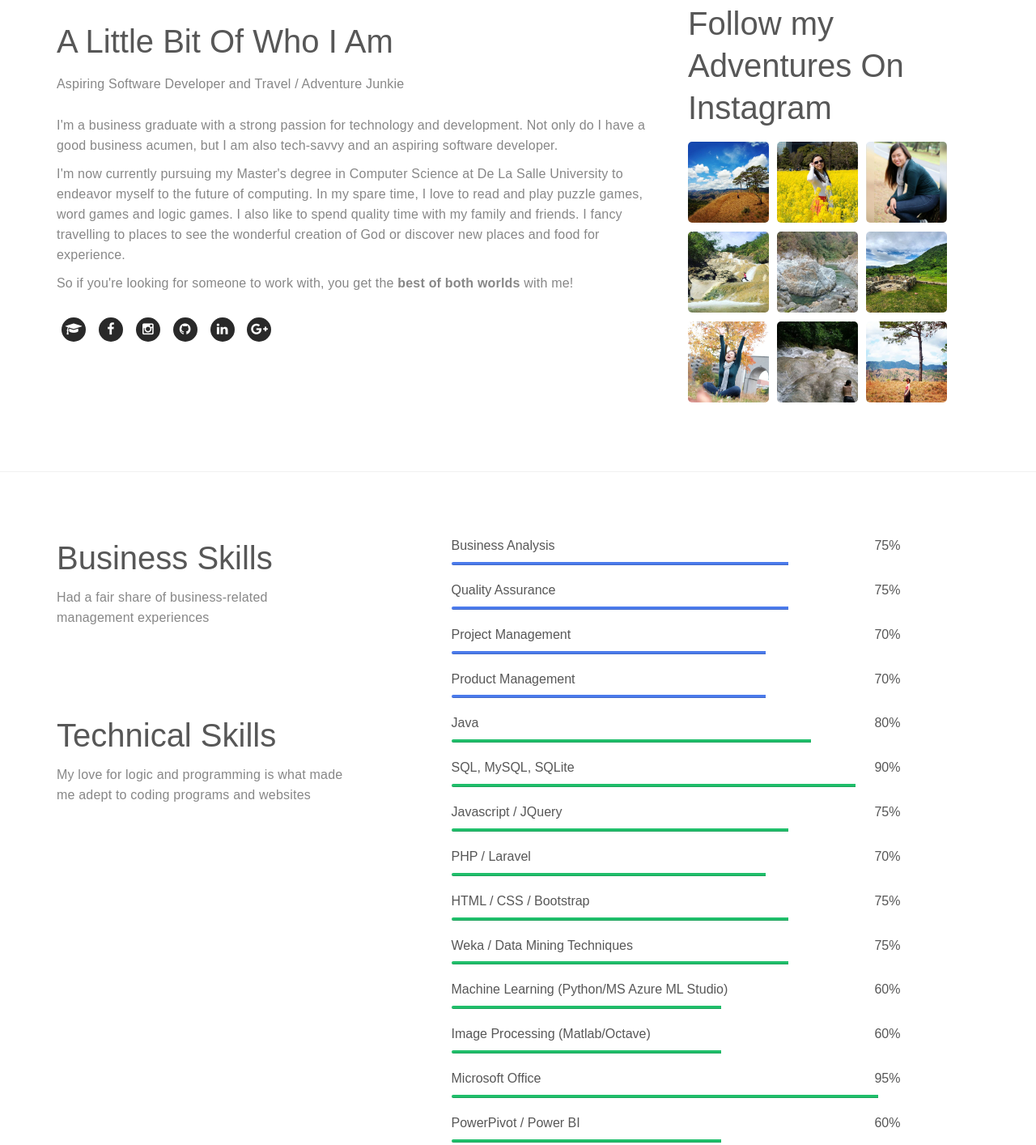
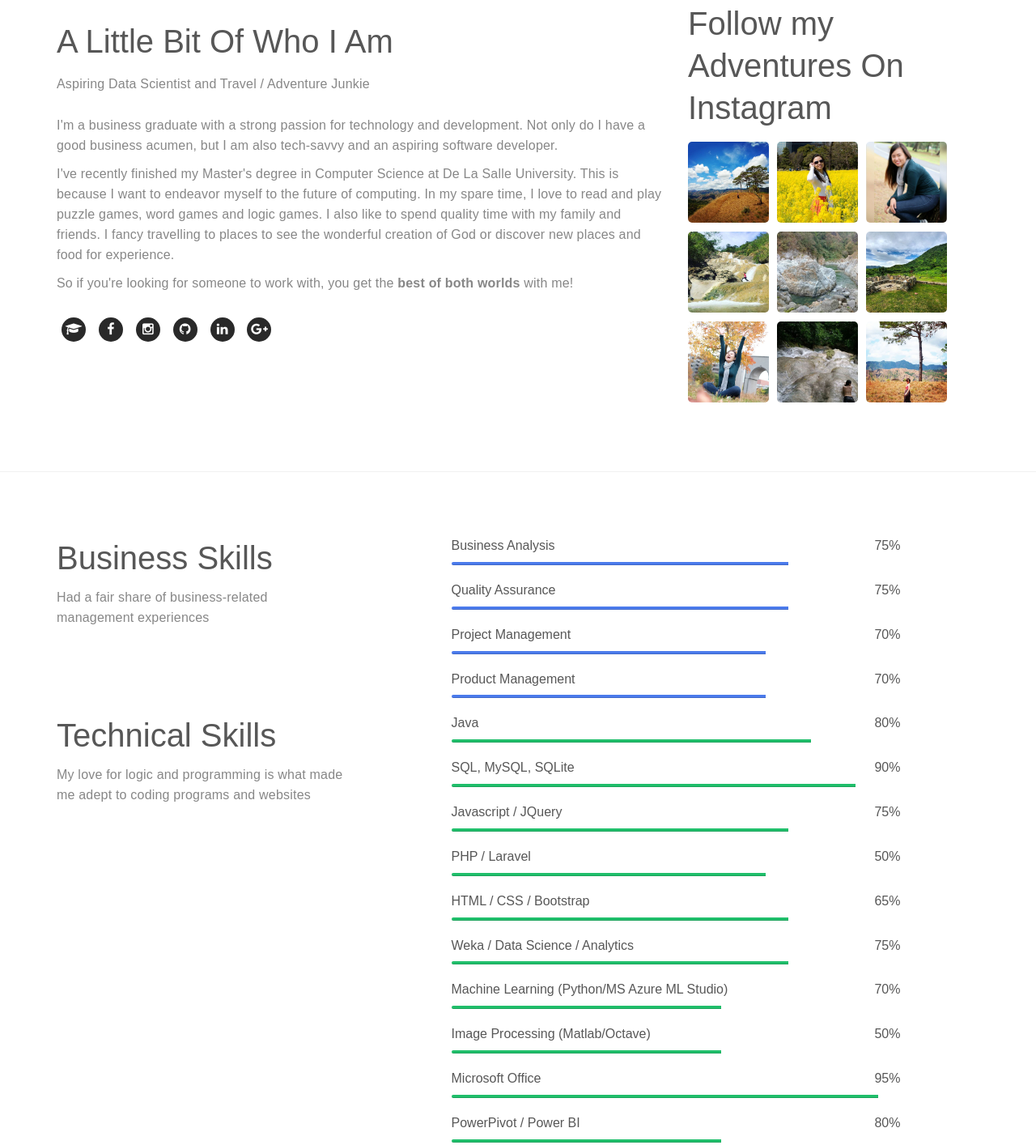
Before and after one commit to xumeilian0910/nmdk-portfolio, a plain HTML site: page index.html in a window 1280 px wide. Shown: the part 877-2291 px from the top of the page at 81% size. Drawn offline with Linux system fonts and the light colour scheme; a web font is replaced by a local one.

Commit message:
Update index.html
updated aspiring position and percentages of technical skills

```diff
--- a/index.html
+++ b/index.html
@@ -72,7 +72,7 @@
                </div>
 
                <div class="col-md-8 col-sm-8 col-xs-offset-1">
-                    <h1 class="wow fadeInUp" data-wow-delay="0.6s">Nice to meet you! My name is Nyssa Michelle D. Kho and I'm an aspiring Software Developer</h1>
+                    <h1 class="wow fadeInUp" data-wow-delay="0.6s">Nice to meet you! My name is Nyssa Michelle D. Kho and I'm an aspiring Data Scientist</h1>
                     <a href="https://tinyurl.com/nmdk-resume" class="wow fadeInUp btn btn-default section-btn" data-wow-delay="1s">View / Download Resume</a>
                </div>
 
@@ -90,11 +90,11 @@
                     <div class="about-thumb">
                          <div class="wow fadeInUp section-title" data-wow-delay="0.6s">
                               <h2>A Little Bit Of Who I Am</h2>
-                              <p><strong>Aspiring Software Developer and Travel / Adventure Junkie</strong></p>
+                              <p><strong>Aspiring Data Scientist and Travel / Adventure Junkie</strong></p>
                          </div>
                          <div class="wow fadeInUp" data-wow-delay="0.8s">
                               <p>I'm a business graduate with a strong passion for technology and development. Not only do I have a good business acumen, but I am also tech-savvy and an aspiring software developer.</p>
-                              <p>I'm now currently pursuing my Master's degree in Computer Science at De La Salle University to endeavor myself to the future of computing. In my spare time, I love to read and play puzzle games, word games and logic games. I also like to spend quality time with my family and friends. I fancy travelling to places to see the wonderful creation of God or discover new places and food for experience.</p>
+                              <p>I've recently finished my Master's degree in Computer Science at De La Salle University. This is because I want to endeavor myself to the future of computing. In my spare time, I love to read and play puzzle games, word games and logic games. I also like to spend quality time with my family and friends. I fancy travelling to places to see the wonderful creation of God or discover new places and food for experience.</p>
                               <p>So if you're looking for someone to work with, you get the <b>best of both worlds</b> with me!</p>
                          </div>
                          <ul class="social-icon">
@@ -246,7 +246,7 @@
 
                          <div class="wow fadeInUp" data-wow-delay="2s">
                               <strong>PHP / Laravel</strong>
-                                   <span class="pull-right">70%</span>
+                                   <span class="pull-right">50%</span>
                                         <div class="progress">
                                              <div class="progress-bar progress-bar-primary" role="progressbar" aria-valuenow="70" aria-valuemin="0" aria-valuemax="100" style="width: 70%;"></div>
                                         </div>
@@ -254,14 +254,14 @@
 
                          <div class="wow fadeInUp" data-wow-delay="2s">
                               <strong>HTML / CSS / Bootstrap</strong>
-                                   <span class="pull-right">75%</span>
+                                   <span class="pull-right">65%</span>
                                         <div class="progress">
                                              <div class="progress-bar progress-bar-primary" role="progressbar" aria-valuenow="75" aria-valuemin="0" aria-valuemax="100" style="width: 75%;"></div>
                                         </div>
                          </div>
 
                          <div class="wow fadeInUp" data-wow-delay="1.8s">
-                              <strong>Weka / Data Mining Techniques</strong>
+                              <strong>Weka / Data Science / Analytics</strong>
                                    <span class="pull-right">75%</span>
                                         <div class="progress">
                                              <div class="progress-bar progress-bar-primary" role="progressbar" aria-valuenow="75" aria-valuemin="0" aria-valuemax="100" style="width: 75%;"></div>
@@ -270,7 +270,7 @@
 
                          <div class="wow fadeInUp" data-wow-delay="1.8s">
                               <strong>Machine Learning (Python/MS Azure ML Studio)</strong>
-                                   <span class="pull-right">60%</span>
+                                   <span class="pull-right">70%</span>
                                         <div class="progress">
                                              <div class="progress-bar progress-bar-primary" role="progressbar" aria-valuenow="60" aria-valuemin="0" aria-valuemax="100" style="width: 60%;"></div>
                                         </div>
@@ -278,7 +278,7 @@
 
                          <div class="wow fadeInUp" data-wow-delay="1.8s">
                               <strong>Image Processing (Matlab/Octave)</strong>
-                                   <span class="pull-right">60%</span>
+                                   <span class="pull-right">50%</span>
                                         <div class="progress">
                                              <div class="progress-bar progress-bar-primary" role="progressbar" aria-valuenow="60" aria-valuemin="0" aria-valuemax="100" style="width: 60%;"></div>
                                         </div>
@@ -294,7 +294,7 @@
 
                          <div class="wow fadeInUp" data-wow-delay="2s">
                               <strong>PowerPivot / Power BI</strong>
-                                   <span class="pull-right">60%</span>
+                                   <span class="pull-right">80%</span>
                                         <div class="progress">
                                              <div class="progress-bar progress-bar-primary" role="progressbar" aria-valuenow="60" aria-valuemin="0" aria-valuemax="100" style="width: 60%;"></div>
                                         </div>
```
